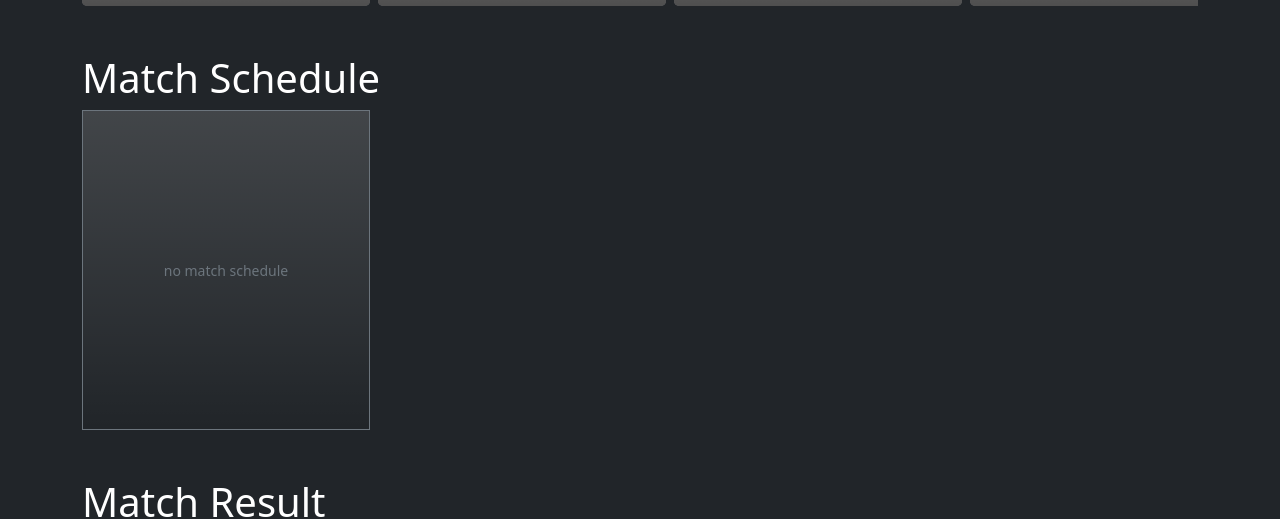
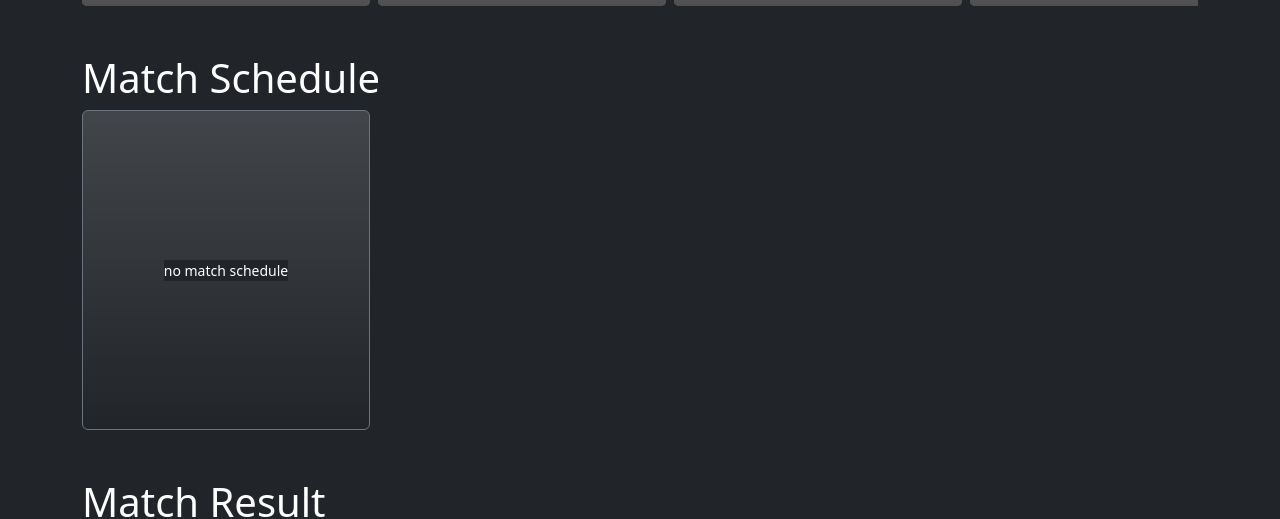
Before and after one commit to tesafc/tesafc.github.io, a Jekyll site: the page built from index.html, in a window 1280 px wide. Shown: the part 721-1240 px from the top of the page. Built offline with Jekyll 4.4.1, drawn with Linux system fonts in a browser that asks for light colours; nearby versions of some CDN libraries; grey boxes are pictures that could not be loaded.

Commit message:
Update index.html

```diff
--- a/index.html
+++ b/index.html
@@ -70,9 +70,9 @@
       </div>
       {% endfor %}
       {% if match-count == 0 %}
-      <div class="card h-100 text-bg-dark bg-gradient rounded-0 border-secondary" style="min-width: 18rem; min-height: 20rem;">
+      <div class="card h-100 text-bg-dark bg-gradient border-secondary" style="min-width: 18rem; min-height: 20rem;">
         <div class="card-body d-flex flex-column justify-content-center align-items-center">
-          <small class="text-secondary">no match schedule</small>
+          <small class="text-bg-dark">no match schedule</small>
         </div>
       </div>
       {% endif %}
```
